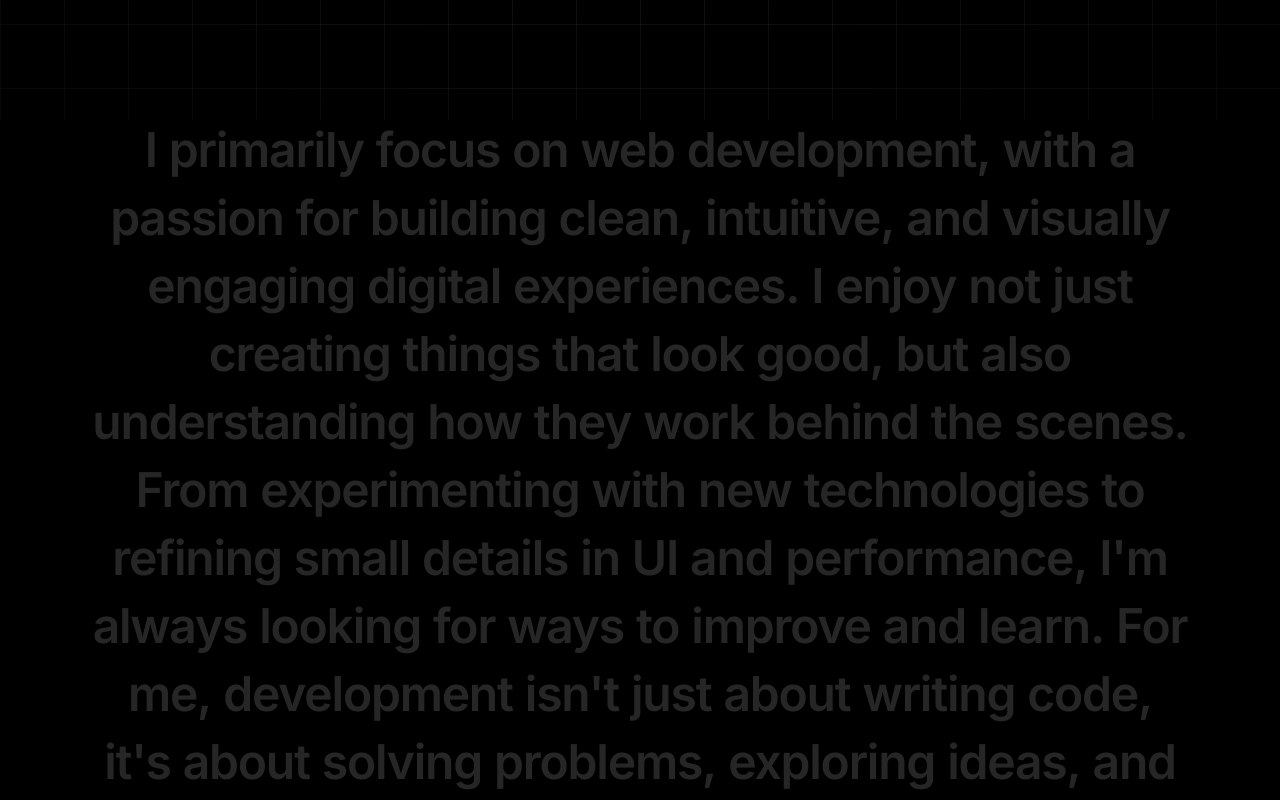
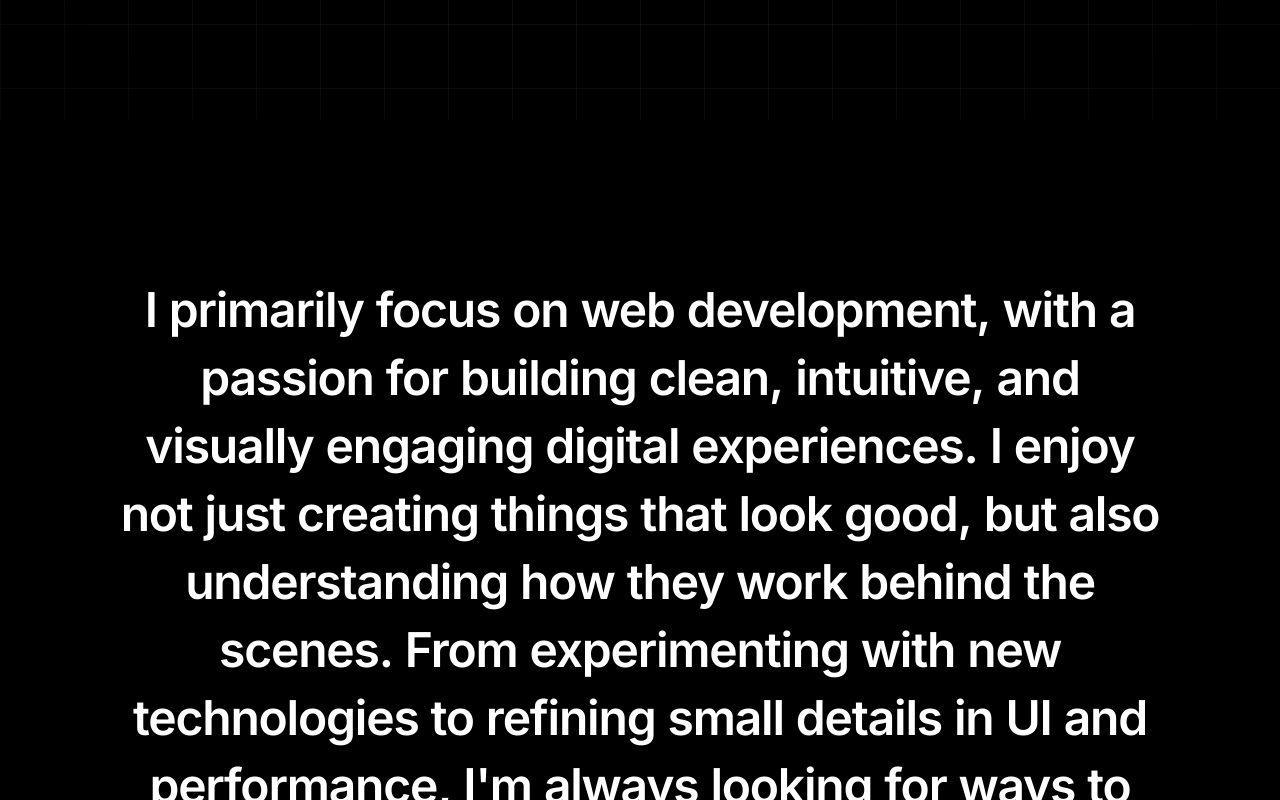
Before and after one commit to Zaenidanz/zainiddinzidan-portfolio, a Next.js app: page / in a window 1280 px wide. Shown: the part 680-1480 px from the top of the page. Built offline with nearby package versions, Linux system fonts and the light colour scheme.

Commit message:
back to previous

```diff
--- a/src/components/ScrollStory.tsx
+++ b/src/components/ScrollStory.tsx
@@ -7,7 +7,7 @@ export default function ScrollStory() {
   const container = useRef<HTMLDivElement>(null);
   const { scrollYProgress } = useScroll({
     target: container,
-    offset: ["start start", "end end"],
+    offset: ["start 0.8", "start 0.2"],
   });
 
   const text =
@@ -15,23 +15,14 @@ export default function ScrollStory() {
   const words = text.split(" ");
 
   return (
-    <section ref={container} id="about" className="relative w-full bg-black h-[2500px] md:h-[300vh]">
-      <div
-        className="sticky w-full flex flex-col items-center justify-center px-4 sm:px-6 md:px-8"
-        style={{ top: "30svh" }}
-      >
-        <div className="max-w-[1100px] text-center w-full">
-          <p className="text-xl sm:text-2xl md:text-4xl lg:text-5xl font-semibold leading-snug md:leading-tight tracking-tight flex flex-wrap justify-center gap-x-1.5 gap-y-1 md:gap-x-3 md:gap-y-2">
+    <section ref={container} className="relative py-40 h-[200vh] min-h-screen flex items-start justify-center bg-black" id="about">
+      <div className="max-w-[1100px] px-6 mx-auto text-center sticky top-[20vh] md:top-[25vh]">
+        <p className="text-2xl md:text-4xl lg:text-5xl font-semibold leading-tight tracking-tight flex flex-wrap justify-center gap-x-2 gap-y-1 md:gap-x-3 md:gap-y-2">
           {words.map((word, i) => {
-              // 25% safe zone
-              const safeZone = 0.25;
-              const range = 1 - safeZone * 2;
-
-              const start = safeZone + (i / words.length) * range;
-              const end = start + (1 / words.length) * range;
-
+            const start = i / words.length;
+            const end = start + 1 / words.length;
             // eslint-disable-next-line react-hooks/rules-of-hooks
-              const opacity = useTransform(scrollYProgress, [start, end], [0.15, 1]);
+            const opacity = useTransform(scrollYProgress, [start, end], [0.2, 1]);
             return (
               <motion.span key={i} style={{ opacity }} className="text-white">
                 {word}
@@ -40,7 +31,6 @@ export default function ScrollStory() {
           })}
         </p>
       </div>
-      </div>
     </section>
   );
 }
```
Lines whose indentation alone changed are shown as unchanged.
